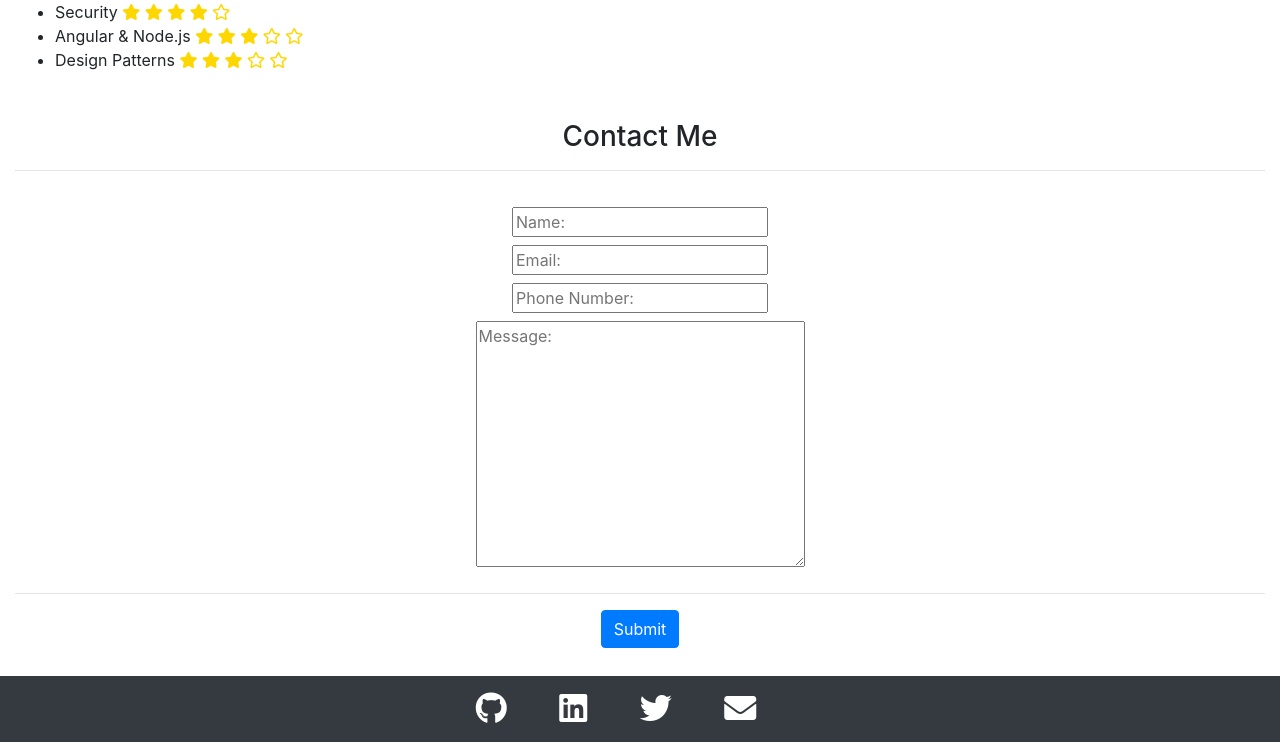
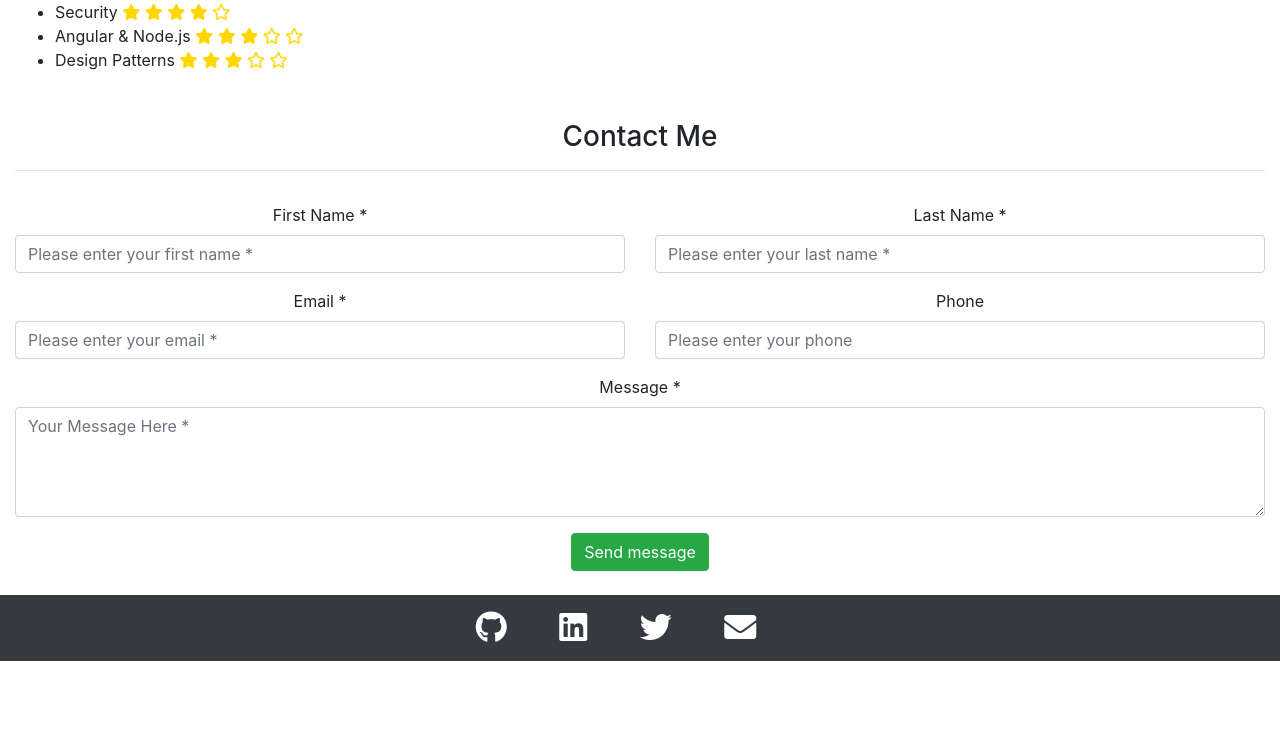
Before and after one commit to jticer4/my-pwp-james, a PHP site: page / in a window 1280 px wide. Shown: the part 1802-2544 px from the top of the page. After the commit the page ends 2463 px from the top, so only its background shows below. Run offline with PHP 8.4, Linux system fonts and the light colour scheme; some libraries are stand-ins or nearby versions.

Commit message:
refactored my contact form

```diff
--- a/public_html/index.php
+++ b/public_html/index.php
@@ -204,33 +204,64 @@
 		<div class="container-fluid text-center">
 			<h3 class="mt-5" id="contact">Contact Me</h3>
 			<hr class="pb-3">
-			<form>
-				<div class="text-center py-1">
-					<input type="text" placeholder="Name:">
+			<form id="contact-form" method="post" action="placeholder.php" role="form">
+
+
+				<div class="controls">
+
+					<div class="row">
+						<div class="col-md-6">
+							<div class="form-group">
+								<label for="form_name">First Name *</label>
+								<input id="form_name" type="text" name="name" class="form-control" placeholder="Please enter your first name *" required="required" data-error="First name is required.">
+								<div class="help-block with-errors"></div>
+							</div>
+						</div>
+						<div class="col-md-6">
+							<div class="form-group">
+								<label for="form_lastname">Last Name *</label>
+								<input id="form_lastname" type="text" name="surname" class="form-control" placeholder="Please enter your last name *" required="required" data-error="Last name is required.">
+								<div class="help-block with-errors"></div>
+							</div>
+						</div>
+					</div>
+					<div class="row">
+						<div class="col-md-6">
+							<div class="form-group">
+								<label for="form_email">Email *</label>
+								<input id="form_email" type="email" name="email" class="form-control" placeholder="Please enter your email *" required="required" data-error="Valid email is required.">
+								<div class="help-block with-errors"></div>
+							</div>
+						</div>
+						<div class="col-md-6">
+							<div class="form-group">
+								<label for="form_phone">Phone</label>
+								<input id="form_phone" type="tel" name="phone" class="form-control" placeholder="Please enter your phone">
+								<div class="help-block with-errors"></div>
+							</div>
+						</div>
+					</div>
+					<div class="row">
+						<div class="col-md-12">
+							<div class="form-group">
+								<label for="form_message">Message *</label>
+								<textarea id="form_message" name="message" class="form-control" placeholder="Your Message Here *" rows="4" required="required" data-error="Please include a message."></textarea>
+								<div class="help-block with-errors"></div>
+							</div>
+						</div>
+						<div class="col-md-12">
+							<input type="submit" class="btn btn-success btn-send" value="Send message">
+						</div>
+					</div>
+
 				</div>
-
-				<div class="text-center py-1">
-					<input type="email" placeholder="Email:">
-				</div>
-
-				<div class="text-center py-1">
-					<input type="tel" placeholder="Phone Number:">
-				</div>
-
-				<div class="text-center py-1">
-					<textarea name="message" cols="30" rows="10" placeholder="Message:"></textarea>
-				</div>
-
-				<hr>
-
-				<button type="button" class="btn btn-primary mb-4">Submit</button>
 
 			</form>
 		</div>
 
 
 		<!-- Footer -->
-		<footer class="page-footer font-small cyan darken-3 mt-1 bg-dark">
+		<footer class="page-footer font-small cyan darken-3 mt-4 bg-dark">
 
 			<!-- Footer Links -->
 			<div class="container">
```
